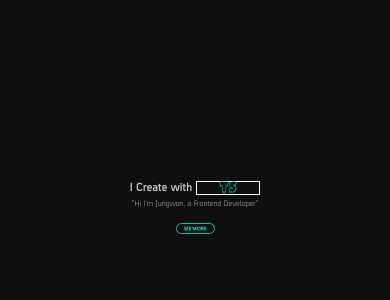
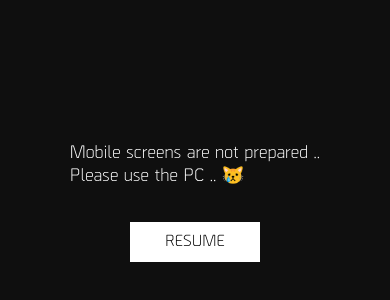
Before and after one commit to ahg0525/portfolio, a React (Vite) app: page / in a window 390 px wide. Shown: the part 220-520 px from the top of the page. Built offline with nearby package versions, Linux system fonts and the light colour scheme; a web font is replaced by a local one.

Commit message:
feat: mobile temp..

```diff
--- a/src/common/images.ts
+++ b/src/common/images.ts
@@ -6,6 +6,7 @@ import ozy from '../assets/img/ozy.png'
 import ozy2 from '../assets/img/ozy2.png'
 import kfaWeb from '../assets/img/kfaWeb.png'
 import wedidWeb from '../assets/img/wedidWeb.png'
+import fantasy from '../assets/img/fantasy.png'
 import profile1 from '../assets/img/profile1.png'
 import profile2 from '../assets/img/profile2.png'
 
@@ -20,6 +21,7 @@ export const images = {
   ozy2 : ozy2,
   kfaWeb : kfaWeb,
   wedidWeb : wedidWeb,
+  fantasy : fantasy,
   profile1 : profile1,
   profile2 : profile2,
 
--- a/src/components/about/Intro3.tsx
+++ b/src/components/about/Intro3.tsx
@@ -8,24 +8,24 @@ const Intro3 = () => {
     <Container>
       <Title>MAIN PROJECTS </Title>
       <BoxWrapper>
+        <Box onClick={()=>{openUrl('https://www.kleaguefantasy.com/')}}>
+          <div className='top'>
+            <span className='order'>01</span>
+            <span className='title'>K League Fantasy</span>
+          </div>
+          <div className='bot'>Game where you build a fantasy team with K League players</div>
+          <ImgBox className='img-box'>
+            <img src={images.fantasy} alt=''/>
+          </ImgBox>
+        </Box>
         <Box onClick={()=>{openUrl('https://www.kfachallenge.org/')}}>
           <div className='top'>
-            <span className='order'>01</span>
+            <span className='order'>02</span>
             <span className='title'>KFA Challenge</span>
           </div>
           <div className='bot'>Blockchain-based youth authentication system</div>
           <ImgBox className='img-box'>
             <img src={images.kfaWeb} alt=''/>
-          </ImgBox>
-        </Box>
-        <Box onClick={()=>{openUrl('https://wedid.projectwith.org/')}}>
-          <div className='top'>
-            <span className='order'>02</span>
-            <span className='title'>WEDID</span>
-          </div>
-          <div className='bot'>Sports data management service</div>
-          <ImgBox className='img-box'>
-            <img src={images.wedidWeb} alt=''/>
           </ImgBox>
         </Box>
       </BoxWrapper>
--- a/src/components/home/index.tsx
+++ b/src/components/home/index.tsx
@@ -2,6 +2,7 @@ import React, { ReactNode, useCallback, useEffect, useState } from 'react'
 import styled, { keyframes } from 'styled-components'
 import { color } from '../../common/colors';
 import { Link } from 'react-router-dom';
+import {openUrl} from "../../common/util.ts";
 
 interface ButtonGreenProps {
   children: ReactNode;
@@ -12,6 +13,7 @@ const HomeComponent = () => {
   const fontList = ['comeWithUs','lethalSlime','doubleFeature','Corrupted','comeWithUs','Glitch','doubleFeature']
   const [currentIndex, setCurrentIndex] = useState(0)
   const [isHovered, setIsHovered] = useState(false);
+  const isMobile = window.innerWidth <= 800;
 
   useEffect(() => {
     const timer = setInterval(() => {
@@ -38,18 +40,28 @@ const HomeComponent = () => {
       <StyledButton
         onMouseEnter={handleMouseEnter}
         onMouseLeave={handleMouseLeave}
-        isHovered={isHovered}
+        $isHovered={isHovered}
       >
         <span>{children}</span>
       </StyledButton>
     );
   }, []);
 
+  if(isMobile) return (
+    <MobileContainer>
+      <div>
+        <span>Mobile screens are not prepared ..</span><br/>
+        <span>Please use the PC .. 😿</span><br/>
+      </div>
+      <button onClick={()=>{openUrl('https://pond-twill-4a1.notion.site/Hi-I-m-Jungwon-b696a386412c48109787e8517981901f')}}>RESUME</button>
+    </MobileContainer>
+  )
+
   return (
     <Container>
       <TitleBox>
         <span>I Create with</span>
-        <TextTicker font={fontList[currentIndex]}>{tickerList[currentIndex]}</TextTicker>
+        <TextTicker $font={fontList[currentIndex]}>{tickerList[currentIndex]}</TextTicker>
       </TitleBox>
       <Desc>"Hi I'm Jungwon, a Frontend Developer"</Desc>
       <Link to={'/about'}>
@@ -62,6 +74,32 @@ const HomeComponent = () => {
 }
 
 export default HomeComponent
+
+const MobileContainer = styled.div`
+  width: 100vw;
+  height: 100vh;
+  background-color: ${color.black};
+  color: white;
+  display: flex;
+  justify-content: center;
+  align-items: center;
+  flex-direction: column;
+  font-family: 'Borda';
+  font-size: 18px;
+
+  button {
+    cursor: pointer;
+    margin-top: 35px;
+    width: 130px;
+    height: 40px;
+    border-radius: 0;
+    border: none;
+    outline: none;
+    background: #ffffff;
+    font-family: 'Borda';
+    font-size: 16px;
+  }
+`
 
 const Container = styled.div`
   width: 100vw;
@@ -88,7 +126,7 @@ const TitleBox = styled.div`
   }
 `
 
-const TextTicker = styled.div<{ font:string }>`
+const TextTicker = styled.div<{ $font:string }>`
   width: 16vw;
   height: 3vw;
   margin-left: 1vw;
@@ -98,7 +136,7 @@ const TextTicker = styled.div<{ font:string }>`
   justify-content: center;
   align-items: center;
   color: ${color.green};
-  font-family: ${props => props.font};
+  font-family: ${props => props.$font};
 `
 
 const Desc = styled.div`
@@ -114,7 +152,7 @@ const shakeAnimation = keyframes`
   52%, 53% { transform: translateX(-2px); }
 `;
 
-const StyledButton = styled.button<{ isHovered: boolean }>`
+const StyledButton = styled.button<{ $isHovered: boolean }>`
   width: 10vw;
   height: 2.7vw;
   margin-top: 2.7vw;
```
Also changed, not shown: src/assets/img/fantasy.png (added).
